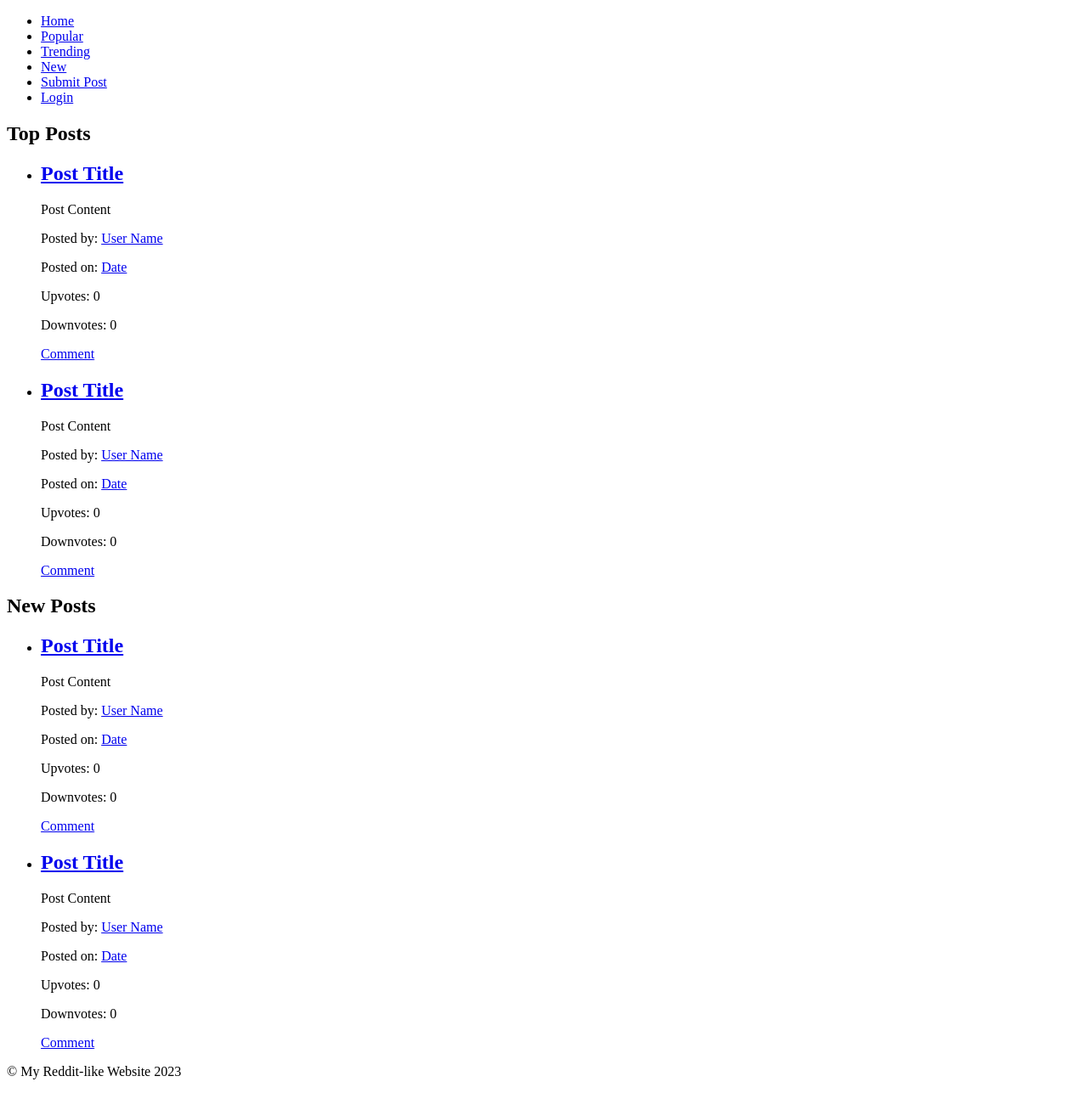
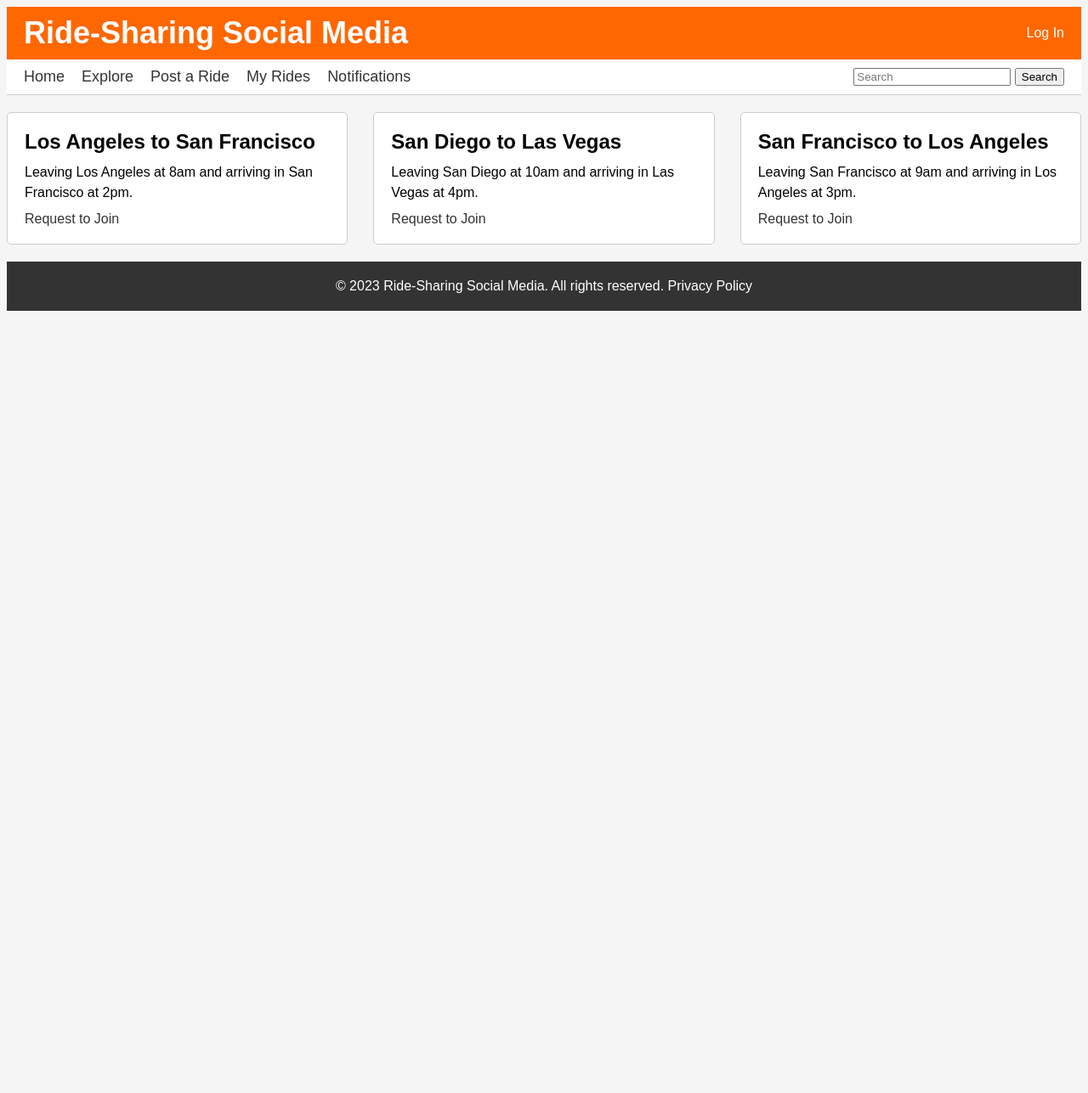
Before and after one commit to Plentyaway/RideLA, a plain HTML site: page index.html in a window 1280 px wide. Shown: the whole page at 85% size. After the commit the page ends 800 px from the top, so only its background shows below. Drawn offline with Linux system fonts and the light colour scheme.

Commit message:
Update index.html

```diff
--- a/index.html
+++ b/index.html
@@ -1,73 +1,48 @@
 <!DOCTYPE html>
-<html>
+<html lang="en">
   <head>
-	<title>My Reddit-like Website</title>
+    <meta charset="UTF-8">
+    <meta name="viewport" content="width=device-width, initial-scale=1.0">
+    <title>Ride-Sharing Social Media</title>
+    <link rel="stylesheet" href="style.css">
   </head>
   <body>
-	<header>
+    <header class="header">
+      <h1>Ride-Sharing Social Media</h1>
+      <a href="#">Log In</a>
+    </header>
     <nav>
       <ul>
         <li><a href="#">Home</a></li>
-				<li><a href="#">Popular</a></li>
-				<li><a href="#">Trending</a></li>
-				<li><a href="#">New</a></li>
-				<li><a href="#">Submit Post</a></li>
-				<li><a href="#">Login</a></li>
+        <li><a href="#">Explore</a></li>
+        <li><a href="#">Post a Ride</a></li>
+        <li><a href="#">My Rides</a></li>
+        <li><a href="#">Notifications</a></li>
       </ul>
+      <form action="#" method="get">
+        <input type="text" placeholder="Search">
+        <button type="submit">Search</button>
+      </form>
     </nav>
-	</header>
-
-	<main>
-		<section>
-			<h1>Top Posts</h1>
-			<ul>
-				<li>
-					<h2><a href="#">Post Title</a></h2>
-					<p>Post Content</p>
-					<p>Posted by: <a href="#">User Name</a></p>
-					<p>Posted on: <a href="#">Date</a></p>
-					<p>Upvotes: <span>0</span></p>
-					<p>Downvotes: <span>0</span></p>
-					<p><a href="#">Comment</a></p>
-				</li>
-				<li>
-					<h2><a href="#">Post Title</a></h2>
-					<p>Post Content</p>
-					<p>Posted by: <a href="#">User Name</a></p>
-					<p>Posted on: <a href="#">Date</a></p>
-					<p>Upvotes: <span>0</span></p>
-					<p>Downvotes: <span>0</span></p>
-					<p><a href="#">Comment</a></p>
-				</li>
-			</ul>
-		</section>
-		<section>
-			<h1>New Posts</h1>
-			<ul>
-				<li>
-					<h2><a href="#">Post Title</a></h2>
-					<p>Post Content</p>
-					<p>Posted by: <a href="#">User Name</a></p>
-					<p>Posted on: <a href="#">Date</a></p>
-					<p>Upvotes: <span>0</span></p>
-					<p>Downvotes: <span>0</span></p>
-					<p><a href="#">Comment</a></p>
-				</li>
-				<li>
-					<h2><a href="#">Post Title</a></h2>
-					<p>Post Content</p>
-					<p>Posted by: <a href="#">User Name</a></p>
-					<p>Posted on: <a href="#">Date</a></p>
-					<p>Upvotes: <span>0</span></p>
-					<p>Downvotes: <span>0</span></p>
-					<p><a href="#">Comment</a></p>
-				</li>
-			</ul>
-		</section>
+    <main class="main">
+      <article class="post">
+        <h2>Los Angeles to San Francisco</h2>
+        <p>Leaving Los Angeles at 8am and arriving in San Francisco at 2pm.</p>
+        <a href="#">Request to Join</a>
+      </article>
+      <article class="post">
+        <h2>San Diego to Las Vegas</h2>
+        <p>Leaving San Diego at 10am and arriving in Las Vegas at 4pm.</p>
+        <a href="#">Request to Join</a>
+      </article>
+      <article class="post">
+        <h2>San Francisco to Los Angeles</h2>
+        <p>Leaving San Francisco at 9am and arriving in Los Angeles at 3pm.</p>
+        <a href="#">Request to Join</a>
+      </article>
     </main>
-
-	<footer>
-		<p>&copy; My Reddit-like Website 2023</p>
+    <footer class="footer">
+      <p>&copy; 2023 Ride-Sharing Social Media. All rights reserved. <a href="#">Privacy Policy</a></p>
     </footer>
   </body>
 </html>
```
Lines whose indentation alone changed are shown as unchanged.
